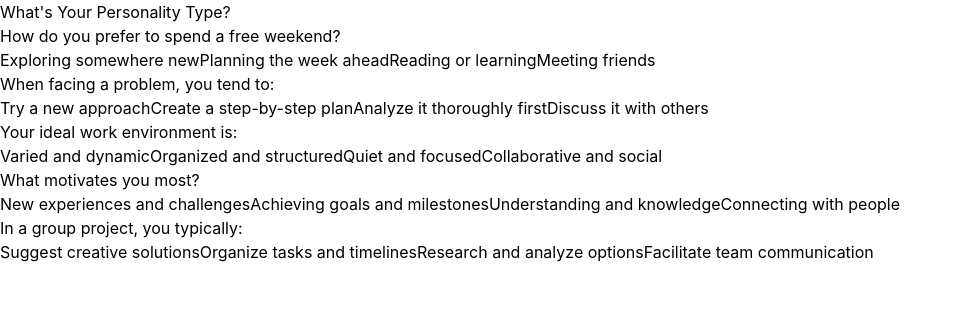
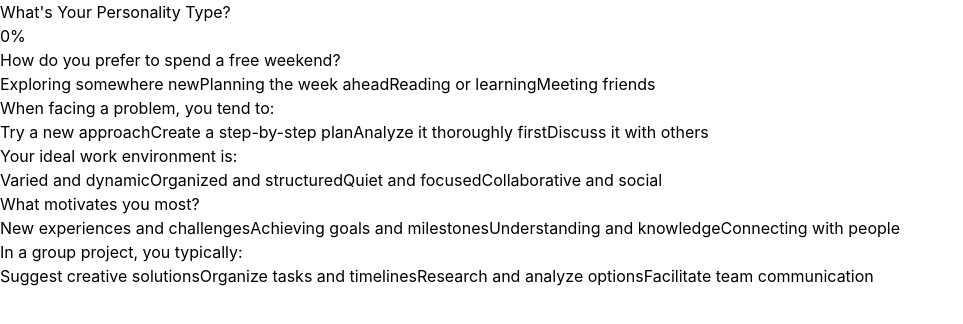
Before and after one commit to Mateokross/quiz-site, a React (Vite) app: page /quiz/personality-quiz in a window 1280 px wide. Shown: the top 324 px of the page, without its empty margins (0-963 px from the left). Built offline with nearby package versions, Linux system fonts and the light colour scheme.

Commit message:
progress bar

```diff
--- a/src/components/Quiz.jsx
+++ b/src/components/Quiz.jsx
@@ -78,6 +78,12 @@
 
   const primaryColor = quizConfig.theme?.primaryColor || '#000000'
   const backgroundColor = quizConfig.theme?.backgroundColor || '#FFFFFF'
+  const progressColor = quizConfig.theme?.progressColor || '#3B82F6' // Default blue
+
+  // Calculate progress percentage
+  const answeredCount = Object.keys(answers).length
+  const totalQuestions = quizConfig.questions?.length || 0
+  const progressPercentage = totalQuestions > 0 ? Math.round((answeredCount / totalQuestions) * 100) : 0
 
   // Show results if complete and revealed
   if (isComplete && resultRevealState === 'revealed' && result) {
@@ -128,10 +134,28 @@
 
   return (
     <div style={{ backgroundColor }}>
-      <div className="sticky top-0 z-10 p-4 bg-white bg-opacity-90 backdrop-blur-sm border-b border-gray-200">
-        <h1 className="text-lg font-semibold text-center" style={{ color: primaryColor }}>
-          {quizConfig.title}
-        </h1>
+      <div className="sticky top-0 z-10 bg-white bg-opacity-90 backdrop-blur-sm border-b border-gray-200">
+        <div className="p-4">
+          <h1 className="text-lg font-semibold text-center" style={{ color: primaryColor }}>
+            {quizConfig.title}
+          </h1>
+        </div>
+        {/* Progress Bar */}
+        <div className="w-full relative">
+          {/* Progress Percentage Text */}
+          <div className="absolute top-0 right-4 -mt-5 text-xs text-gray-500">
+            {progressPercentage}%
+          </div>
+          <div className="w-full h-1 bg-gray-200">
+            <div
+              className="h-full transition-all duration-300 ease-out"
+              style={{
+                width: `${progressPercentage}%`,
+                backgroundColor: progressColor,
+              }}
+            />
+          </div>
+        </div>
       </div>
 
       {quizConfig.questions.map((question, index) => {
--- a/src/quiz-configs/personality-quiz.json
+++ b/src/quiz-configs/personality-quiz.json
@@ -3,7 +3,8 @@
   "title": "What's Your Personality Type?",
   "theme": {
     "primaryColor": "#000000",
-    "backgroundColor": "#FFFFFF"
+    "backgroundColor": "#FFFFFF",
+    "progressColor": "#6366F1"
   },
   "results": {
     "A": {
```
